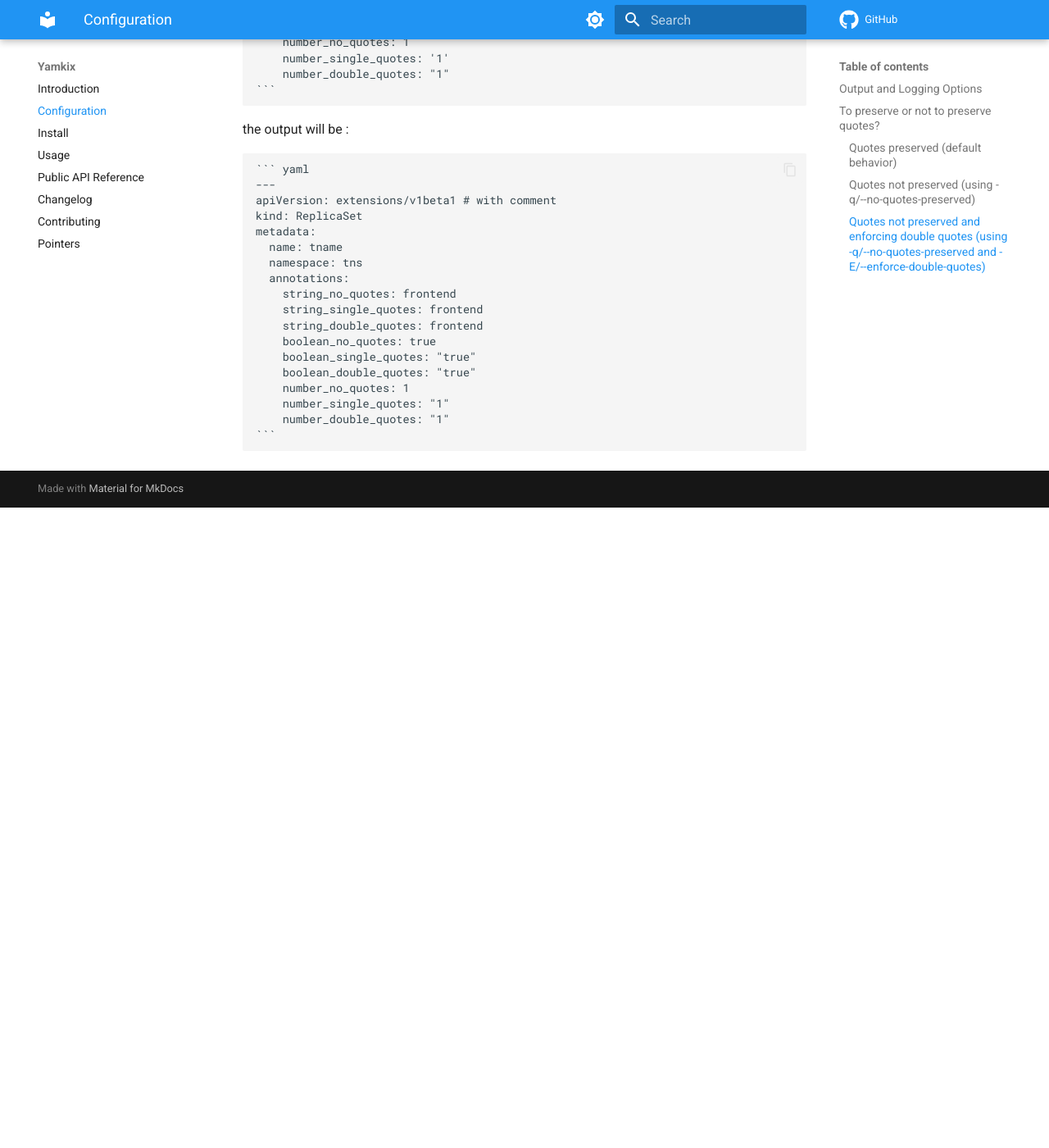
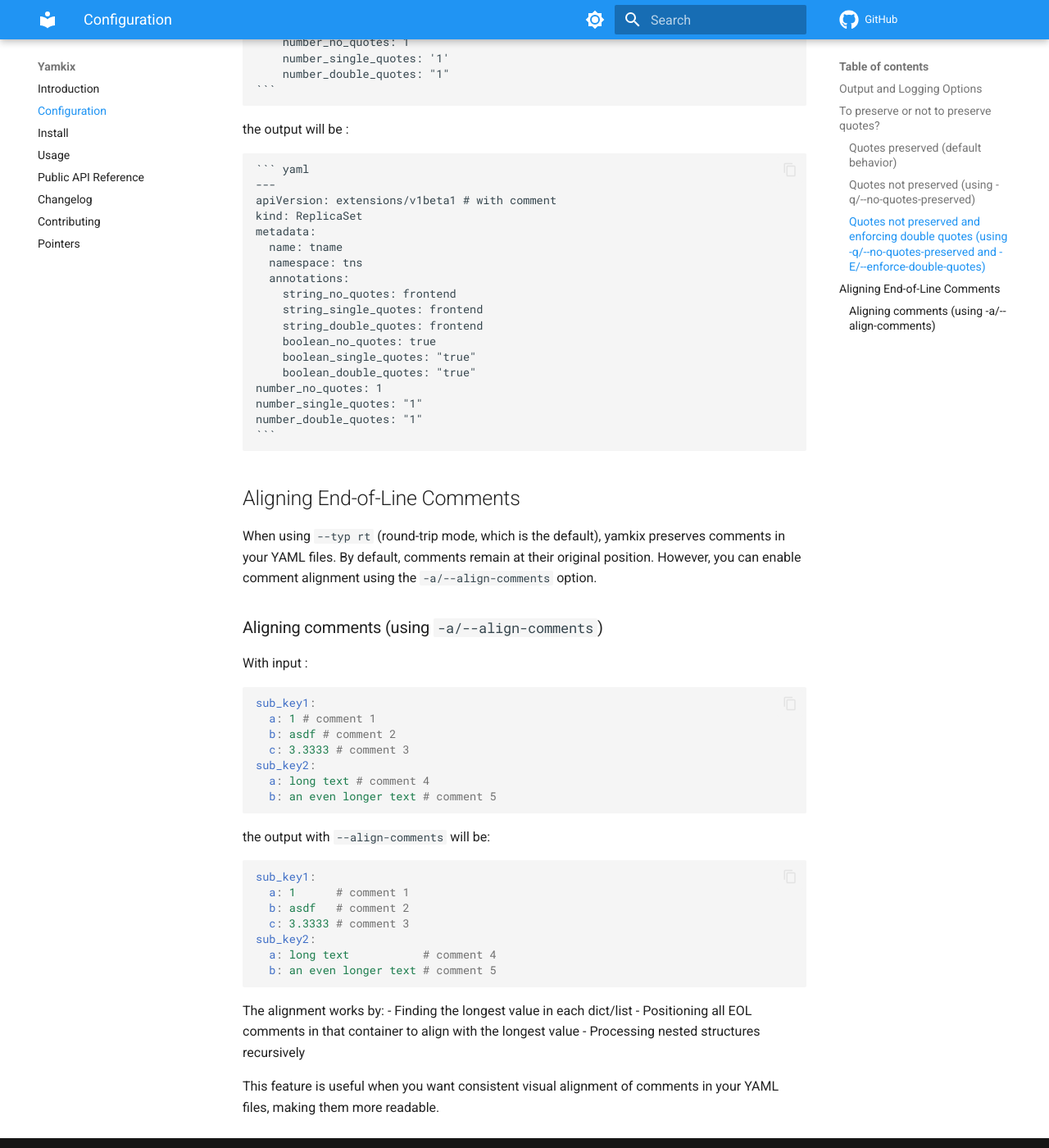
Before and after one commit to looztra/yamkix, an MkDocs documentation site: the page built from docs/configuration.md, in a window 1280 px wide and 1400 px high, scrolled down 3589 px. Shown: the whole window at 82% size. Built offline with MkDocs 1.6.1 and Material for MkDocs 9.7.7, drawn with Linux system fonts in a browser that asks for light colours; comment, search, counter and statistics services are not loaded; before the commit the page ends 4208 px from its top, so only the background shows below that.

Commit message:
docs: document --align-comments option
- Add section about aligning EOL comments in configuration.md
- Update changelog with unreleased feature entry

````diff
--- a/docs/configuration.md
+++ b/docs/configuration.md
@@ -173,7 +173,44 @@ the output will be :
         boolean_no_quotes: true
         boolean_single_quotes: "true"
         boolean_double_quotes: "true"
-        number_no_quotes: 1
-        number_single_quotes: "1"
-        number_double_quotes: "1"
+    number_no_quotes: 1
+    number_single_quotes: "1"
+    number_double_quotes: "1"
     ```
+
+## Aligning End-of-Line Comments
+
+When using `--typ rt` (round-trip mode, which is the default), yamkix preserves comments in your YAML files. By default, comments remain at their original position. However, you can enable comment alignment using the `-a/--align-comments` option.
+
+### Aligning comments (using `-a/--align-comments`)
+
+With input :
+
+```yaml
+sub_key1:
+  a: 1 # comment 1
+  b: asdf # comment 2
+  c: 3.3333 # comment 3
+sub_key2:
+  a: long text # comment 4
+  b: an even longer text # comment 5
+```
+
+the output with `--align-comments` will be:
+
+```yaml
+sub_key1:
+  a: 1      # comment 1
+  b: asdf   # comment 2
+  c: 3.3333 # comment 3
+sub_key2:
+  a: long text           # comment 4
+  b: an even longer text # comment 5
+```
+
+The alignment works by:
+- Finding the longest value in each dict/list
+- Positioning all EOL comments in that container to align with the longest value
+- Processing nested structures recursively
+
+This feature is useful when you want consistent visual alignment of comments in your YAML files, making them more readable.
````
Also changed, not shown: docs/changelog.md (+6 -0 lines).
